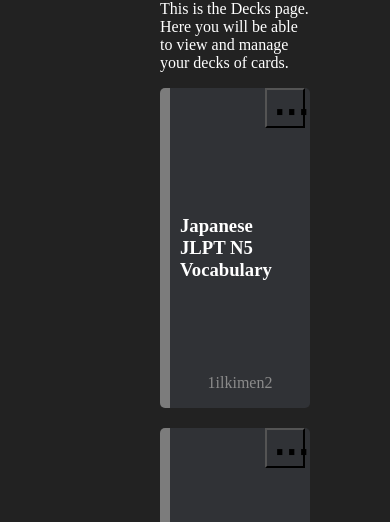
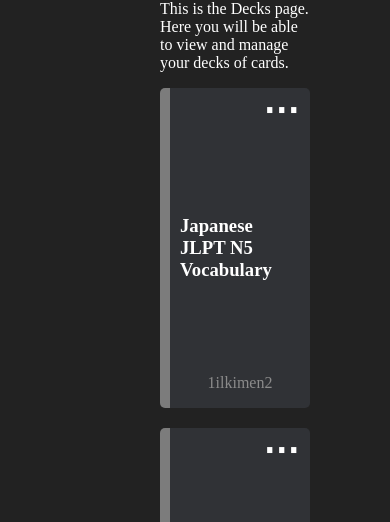
Before and after one commit to 18barbers2/gostudycards, a React (Vite) app in the folder frontend/: page /decks in a window 390 px wide. Shown: the part 147-669 px from the top of the page. Built offline with nearby package versions, Linux system fonts and the light colour scheme.

Commit message:
style: fix styling of decktile card

```diff
--- a/frontend/src/css/AddCard.css
+++ b/frontend/src/css/AddCard.css
@@ -187,7 +187,7 @@ button:focus {
         gap: 5px;
     }
 
-    button {
+    .add-card-page button {
         width: 40px;
         height: 40px;
     }
--- a/frontend/src/css/DeckTile.css
+++ b/frontend/src/css/DeckTile.css
@@ -29,7 +29,9 @@
     top: 0px;
     font-size: 36px;
     background-color: transparent;
+    border-width: 0px;
     font-weight: bold;
+    color: white;
 }
 .deck-menu:hover {
     cursor: pointer;
```
